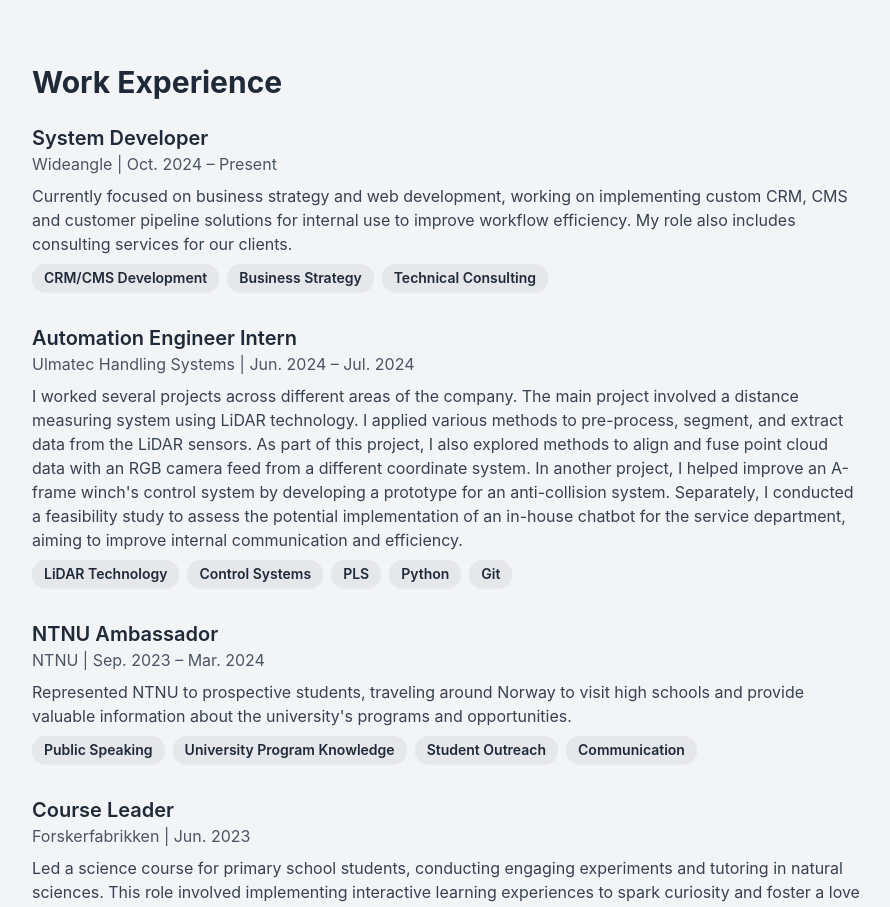
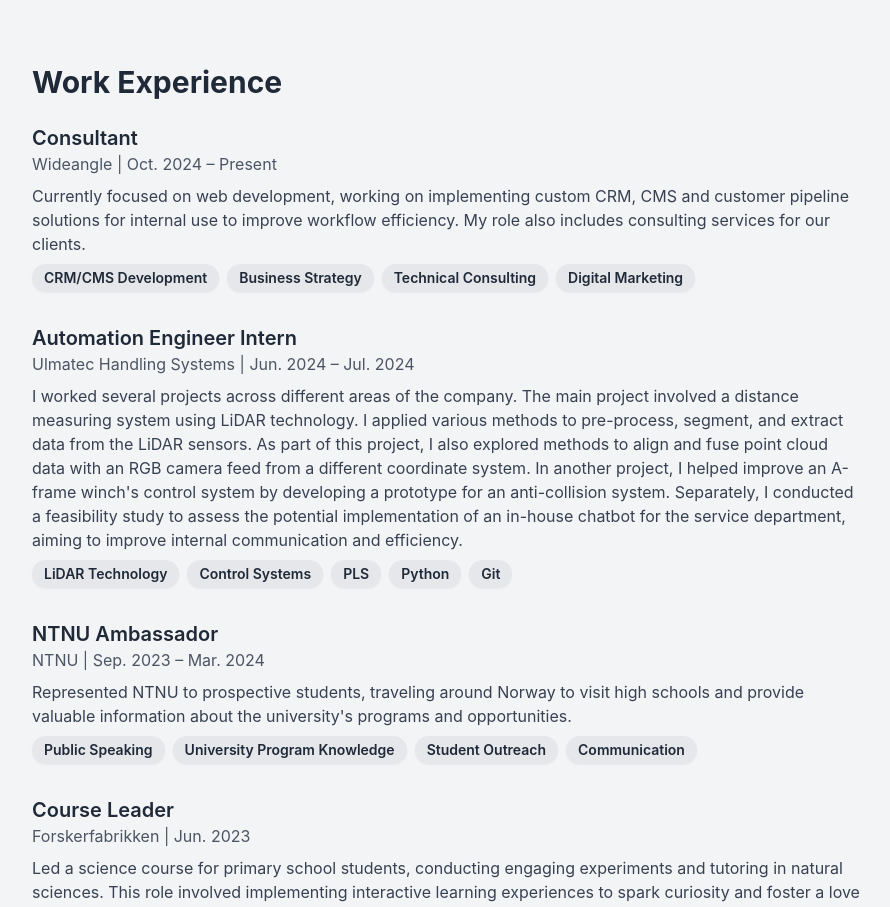
Before and after one commit to olli1324/resume, a React (Create React App) app: page / in a window 1280 px wide. Shown: the part 880-1787 px from the top of the page, without its empty margins (192-1082 px from the left). Built offline with nearby package versions, Linux system fonts and the light colour scheme.

Commit message:
updated resume

```diff
--- a/src/components/Experience.js
+++ b/src/components/Experience.js
@@ -24,11 +24,11 @@
     <section id="experience" className="mb-16">
       <h2 className="text-3xl font-bold mb-6 text-gray-800">Work Experience</h2>
       <ExperienceItem
-        title="System Developer"
+        title="Consultant"
         company="Wideangle"
         date="Oct. 2024 – Present"
-        description="Currently focused on business strategy and web development, working on implementing custom CRM, CMS and customer pipeline solutions for internal use to improve workflow efficiency. My role also includes consulting services for our clients. "
-        skills={["CRM/CMS Development", "Business Strategy", "Technical Consulting"]}
+        description="Currently focused on web development, working on implementing custom CRM, CMS and customer pipeline solutions for internal use to improve workflow efficiency. My role also includes consulting services for our clients. "
+        skills={["CRM/CMS Development", "Business Strategy", "Technical Consulting", "Digital Marketing"]}
       />
       <ExperienceItem
         title="Automation Engineer Intern"
```
